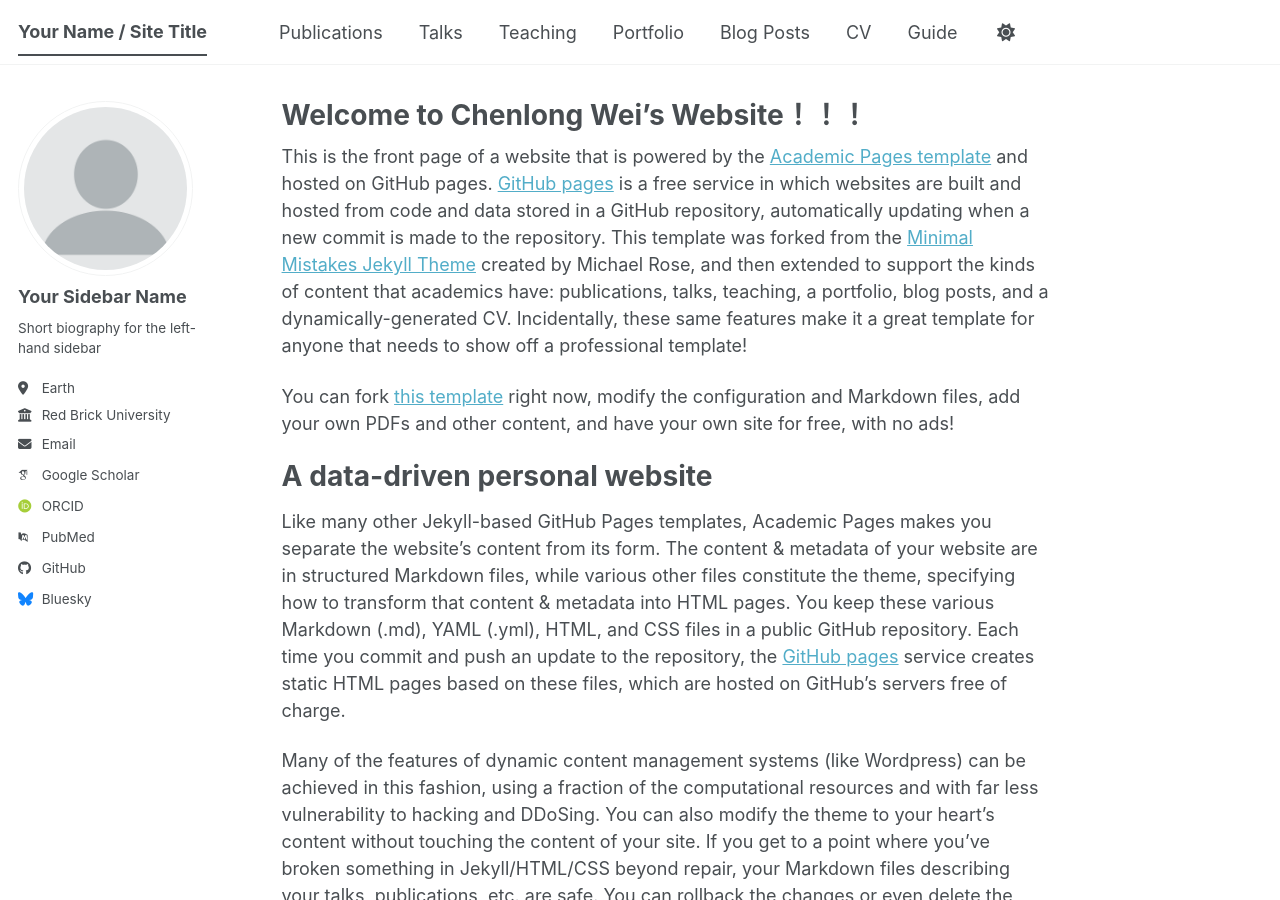
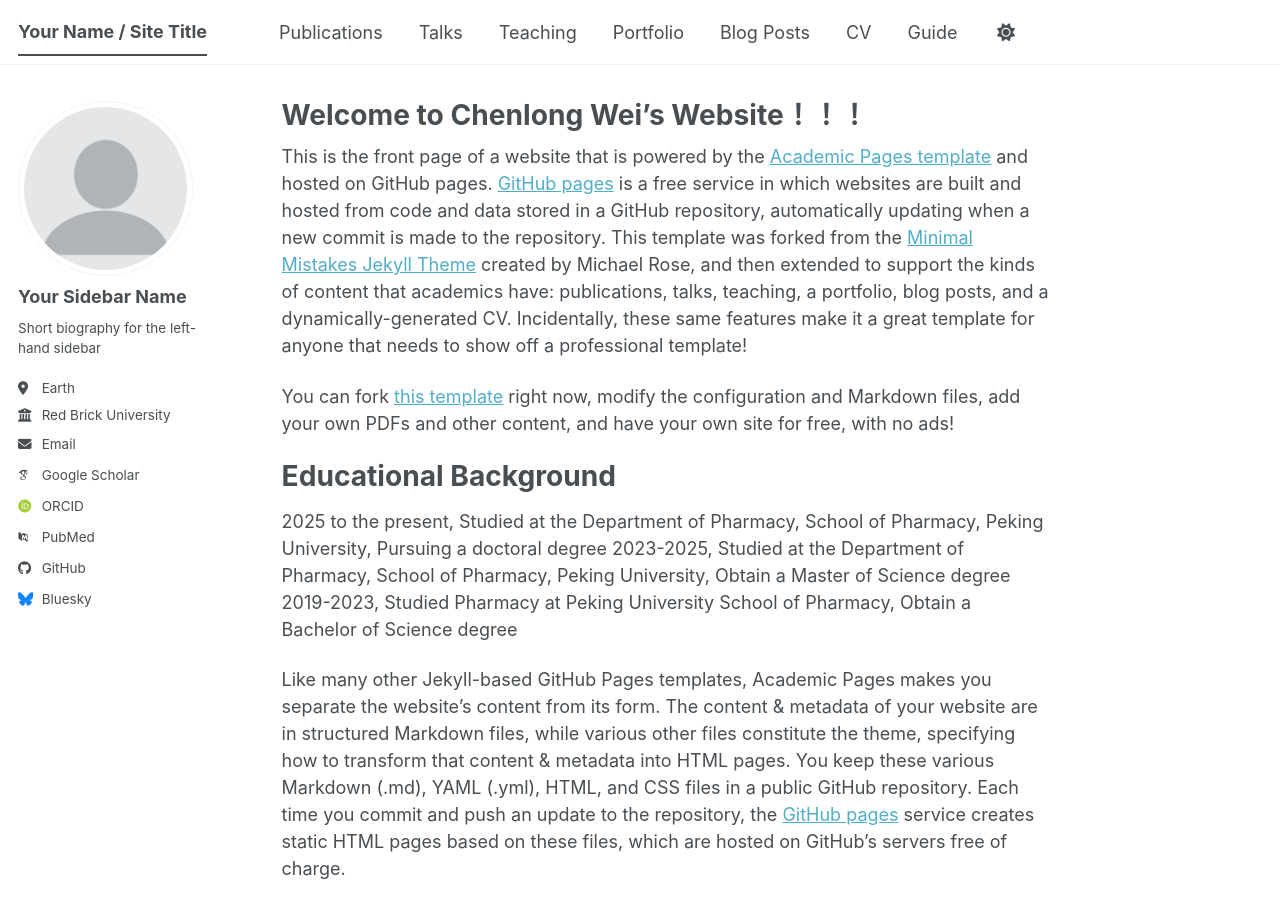
Before and after one commit to Vicwei0625/Vicwei0625.github.io, a Jekyll site: the page built from _pages/about.md, in a window 1280 px wide and 900 px high. Built offline with Jekyll 4.4.1, drawn with Linux system fonts in a browser that asks for light colours; some web fonts are replaced; a script bundle is joined from its source files by our own code; library files that are not in the unit come from our copies.

Commit message:
Update about.md

```diff
--- a/_pages/about.md
+++ b/_pages/about.md
@@ -11,8 +11,13 @@ This is the front page of a website that is powered by the [Academic Pages templ
 
  You can fork [this template](https://github.com/academicpages/academicpages.github.io) right now, modify the configuration and Markdown files, add your own PDFs and other content, and have your own site for free, with no ads!
 
-A data-driven personal website
+Educational Background
 ======
+2025 to the present, Studied at the Department of Pharmacy, School of Pharmacy, Peking University, Pursuing a doctoral degree
+2023-2025, Studied at the Department of Pharmacy, School of Pharmacy, Peking University, Obtain a Master of Science degree
+2019-2023, Studied Pharmacy at Peking University School of Pharmacy, Obtain a Bachelor of Science degree
+
+
 Like many other Jekyll-based GitHub Pages templates, Academic Pages makes you separate the website's content from its form. The content & metadata of your website are in structured Markdown files, while various other files constitute the theme, specifying how to transform that content & metadata into HTML pages. You keep these various Markdown (.md), YAML (.yml), HTML, and CSS files in a public GitHub repository. Each time you commit and push an update to the repository, the [GitHub pages](https://pages.github.com/) service creates static HTML pages based on these files, which are hosted on GitHub's servers free of charge.
 
 Many of the features of dynamic content management systems (like Wordpress) can be achieved in this fashion, using a fraction of the computational resources and with far less vulnerability to hacking and DDoSing. You can also modify the theme to your heart's content without touching the content of your site. If you get to a point where you've broken something in Jekyll/HTML/CSS beyond repair, your Markdown files describing your talks, publications, etc. are safe. You can rollback the changes or even delete the repository and start over - just be sure to save the Markdown files! You can also write scripts that process the structured data on the site, such as [this one](https://github.com/academicpages/academicpages.github.io/blob/master/talkmap.ipynb) that analyzes metadata in pages about talks to display [a map of every location you've given a talk](https://academicpages.github.io/talkmap.html).
```
